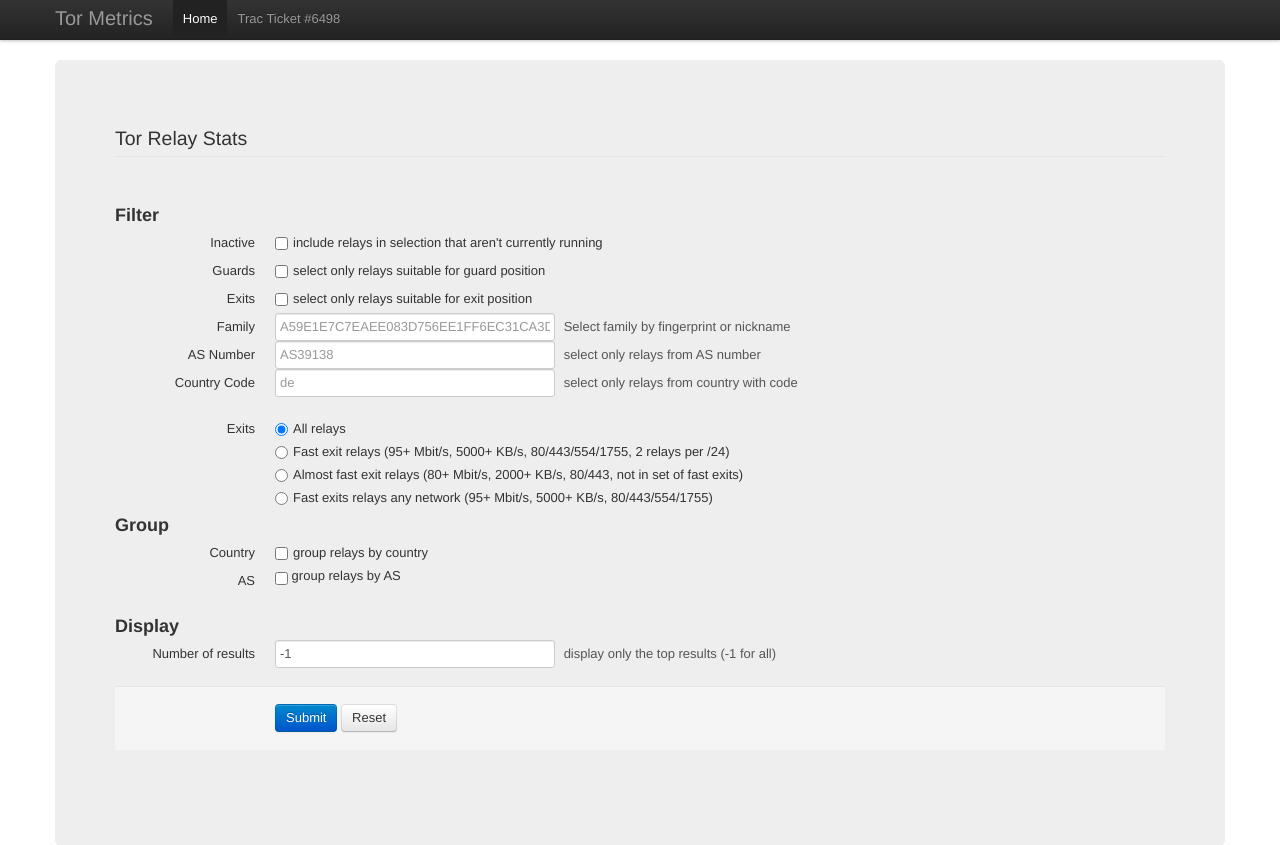
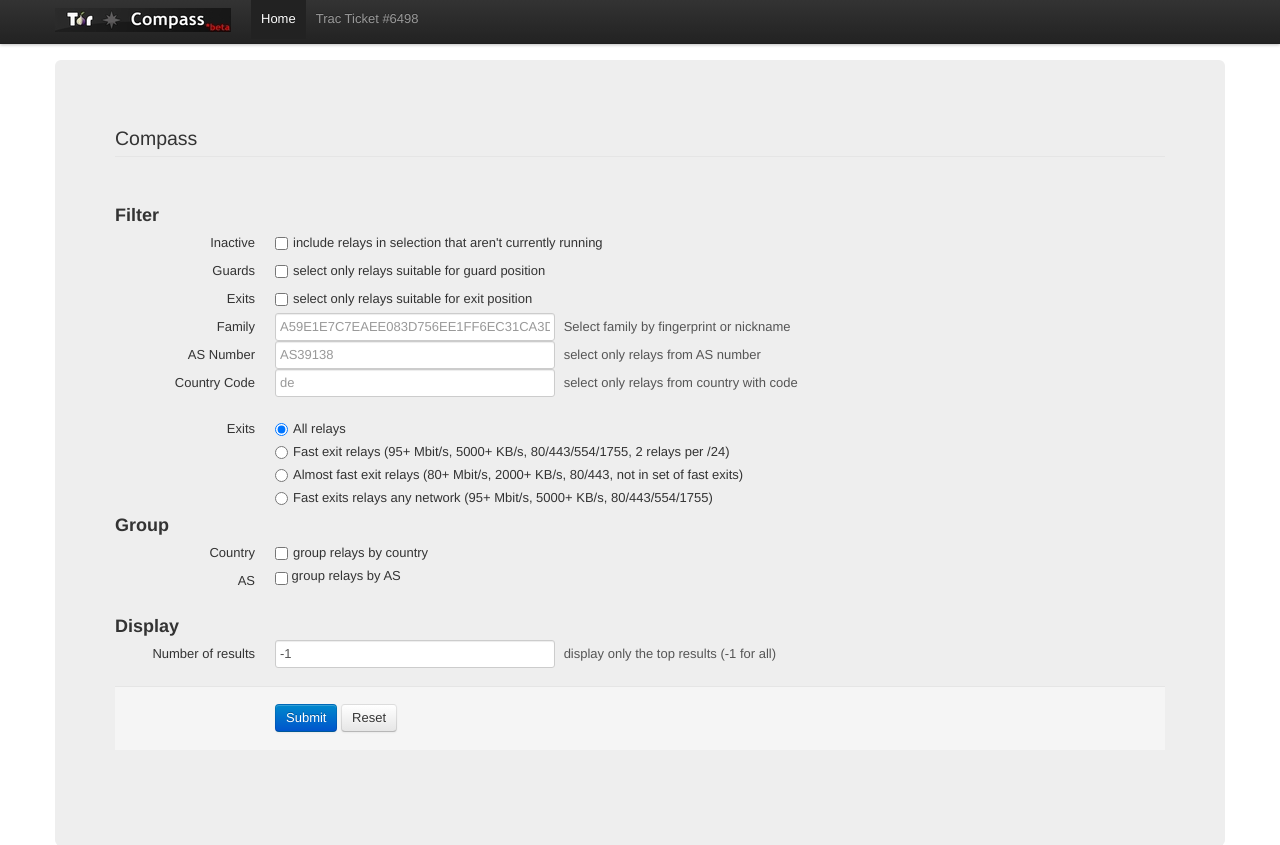
Before and after one commit to gsathya/compass, a Flask app: page / in a window 1280 px wide. Shown: the top 845 px of the page. Run offline with Flask 2, Linux system fonts and the light colour scheme; some libraries are stand-ins or nearby versions.

Commit message:
Add new compass logo
Thanks to kousik, we have a new logo for compass.

```diff
--- a/templates/index.html
+++ b/templates/index.html
@@ -33,7 +33,7 @@
             <span class="icon-bar"></span>
           </a>
           <a class="brand" href="{{
-        url_for('index') }}">Tor Metrics</a>
+        url_for('index') }}"><img src="{{ url_for('static', filename='img/compass-logo.jpg') }}" /></a>
           <div class="nav-collapse">
             <ul class="nav">
               <li class="active"><a href="{{
@@ -51,7 +51,7 @@
         <form class="form-horizontal" action="{{ url_for('result') }}"
               method=get id="form">
           <fieldset>
-            <legend>Tor Relay Stats</legend>
+            <legend>Compass</legend>
             <div class="control-group">
               <h3> Filter </h3>
               <label class="control-label" for="inactive">Inactive</label>
--- a/templates/result.html
+++ b/templates/result.html
@@ -34,7 +34,7 @@
             <span class="icon-bar"></span>
           </a>
           <a class="brand" href="{{
-        url_for('index') }}">Tor Metrics</a>
+        url_for('index') }}"><img src="{{ url_for('static', filename='img/compass-logo.jpg') }}"></a>
           <div class="nav-collapse">
             <ul class="nav">
               <li class="active"><a href="{{
```
Also changed, not shown: static/img/compass-logo.jpg (added).
